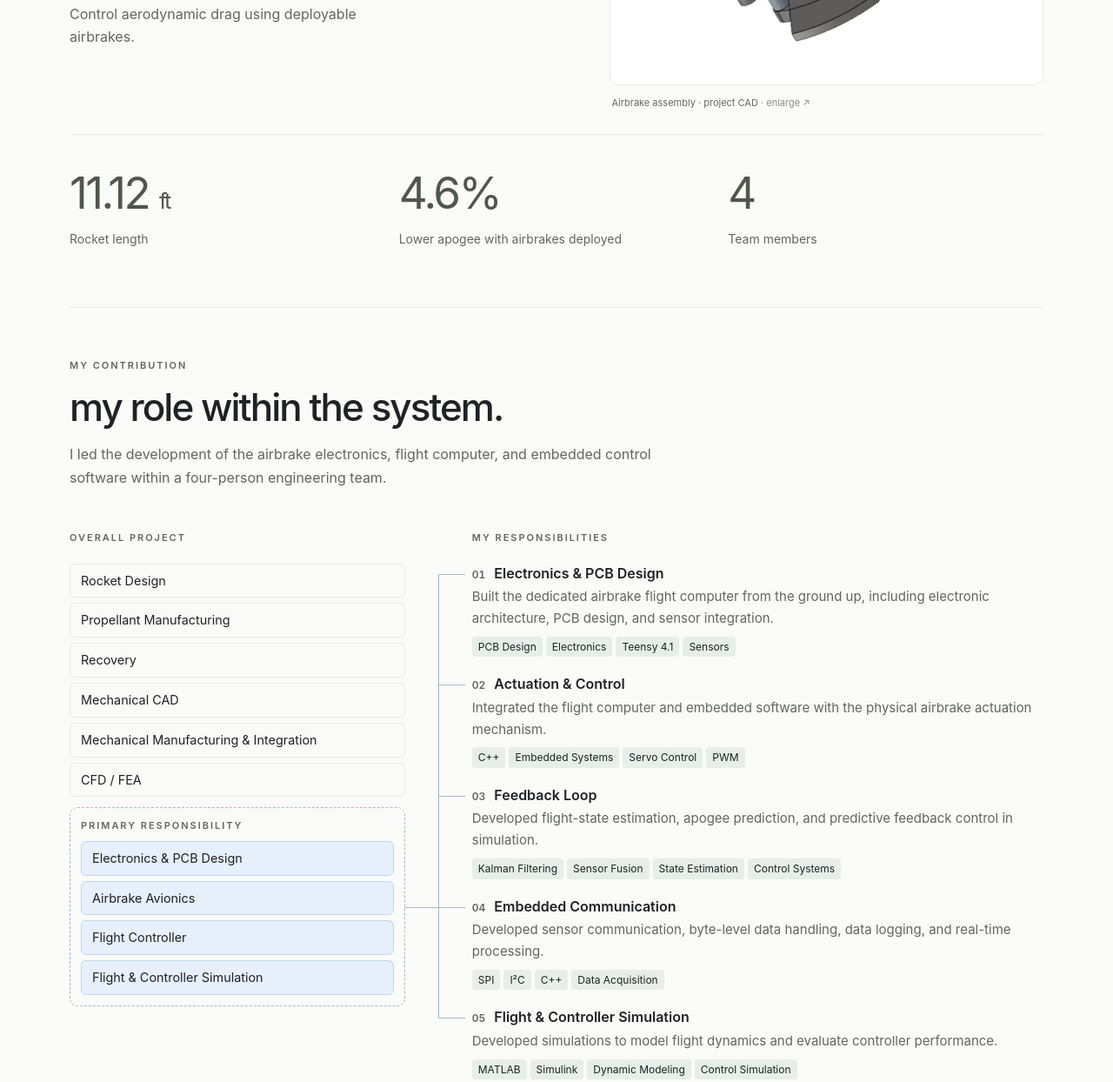
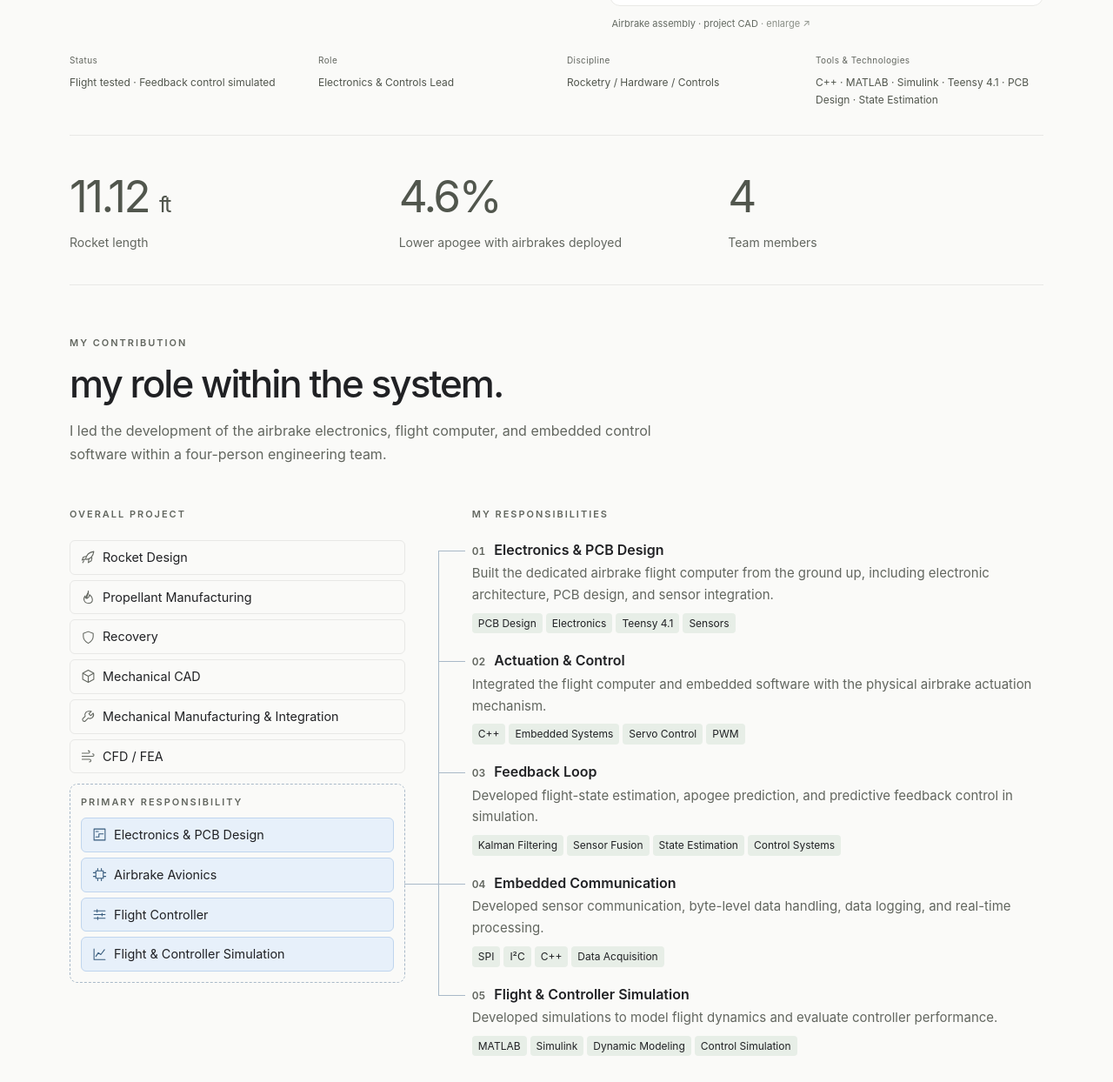
Before and after one commit to Yuuda11/shotak, an Astro site: page /projects/rocket-airbrake in a window 1280 px wide. Shown: the part 851-2095 px from the top of the page at 87% size. Built offline with nearby package versions, Linux system fonts and the light colour scheme; Astro itself is replaced by a stand-in of ours.

Commit message:
Restore rocket project facts and add discipline icons

```diff
--- a/docs/STATUS.md
+++ b/docs/STATUS.md
@@ -323,3 +323,9 @@ Pre-edit checkpoint: e39d018. Verification passed with zero Astro diagnostics, 1
 Restored the shared highlighted hero introduction. The compact overview now leads directly to the three statistics. A responsive HTML map groups four primary disciplines within the ten team disciplines and connects them to five responsibilities. Flight qualification remains in the architecture and flight evidence sections. Kalman filtering appears in the project poster. SPI, I²C, PWM and byte-level handling are owner-supplied specifics.
 
 Checkpoint a614064. Astro verification passed with 15 built pages and 263 checked local links. Local Chrome checks at 1440, 768 and 390 pixels confirmed responsive layout, section anchors and image and document destinations.
+
+## Rocket opening metadata and discipline icons · 2026-11-17
+
+The shared project facts component now follows the smaller enlargeable CAD figure. It uses the rocket entry’s status, role, discipline and six tools. The three statistics share number and label baselines. Ten decorative line icons distinguish disciplines inside the existing contribution map.
+
+Checkpoint 9420bcb. Verification passed with 15 built pages and 263 checked links. Chrome checks at 1440, 768 and 390 pixels confirmed navigation targets, full-size image and document destinations, and no horizontal overflow.
--- a/src/components/Icon.astro
+++ b/src/components/Icon.astro
@@ -1,7 +1,18 @@
 ---
 interface Props {name?:string;class?:string;}
 const {name='arrow',class:className}=Astro.props;
-const paths:Record<string,string>={arrow:'M5 19 19 5M5 5h14v14',right:'M4 12h16m-6-6 6 6-6 6',down:'M12 4v16m-6-6 6 6 6-6',mail:'M3 5h18v14H3zM3 5l9 7 9-7',linkedin:'M5 10v10M5 5v.1M10 20V10h4v2c3-4 6-2 6 1v7M10 10v10',grid:'M3 3h7v7H3zM14 3h7v7h-7zM3 14h7v7H3zM14 14h7v7h-7z',plus:'M12 5v14M5 12h14',download:'M12 3v12m-5-5 5 5 5-5M4 16v5h16v-5'};
+const paths:Record<string,string>={arrow:'M5 19 19 5M5 5h14v14',right:'M4 12h16m-6-6 6 6-6 6',down:'M12 4v16m-6-6 6 6 6-6',mail:'M3 5h18v14H3zM3 5l9 7 9-7',linkedin:'M5 10v10M5 5v.1M10 20V10h4v2c3-4 6-2 6 1v7M10 10v10',grid:'M3 3h7v7H3zM14 3h7v7h-7zM3 14h7v7H3zM14 14h7v7h-7z',plus:'M12 5v14M5 12h14',download:'M12 3v12m-5-5 5 5 5-5M4 16v5h16v-5',
+  rocket: 'M8 15C9 8 14 4 21 3c-1 7-5 12-12 13z M8 11l-4 1-2 5 6-2m5 1-1 5 5-3 1-5M5 18l-2 3',
+  flame: 'M12 2c2 6-4 8-2 12 2-1 4-3 4-6 6 5 7 13-1 14C5 22 3 15 7 10c0 3 1 4 2 4-2-6 4-7 3-12z',
+  shield: 'M12 3l8 3v5c0 5-3 8-8 11-5-3-8-6-8-11V6z',
+  cube: 'm12 2 9 5v10l-9 5-9-5V7zM3 7l9 5 9-5m-9 5v10',
+  wrench: 'M14 4a6 6 0 0 0-7 8L3 16a3 3 0 0 0 4 4l5-5a6 6 0 0 0 8-8l-4 4-3-3 4-4z',
+  airflow: 'M2 7h10c3 0 3-4 0-4M2 12h17c3 0 3-4 0-4M2 17h12c3 0 3 4 0 4',
+  circuit: 'M3 3h18v18H3z M6 16h5v-5h7 M6 7h4',
+  chip: 'M6 6h12v12H6z M9 2v4m6-4v4M9 18v4m6-4v4M2 9h4m-4 6h4m12-6h4m-4 6h4',
+  sliders: 'M3 6h18M3 12h18M3 18h18M8 4v4m8 2v4m-7 2v4',
+  chart: 'M3 3v17h18M6 15l4-6 4 3 6-8',
+};
 ---
 <svg class={className} width="20" height="20" viewBox="0 0 24 24" fill="none" stroke="currentColor" stroke-width="1.5" stroke-linecap="round" stroke-linejoin="round" aria-hidden="true">
 <path d={paths[name] || paths.arrow}/>
--- a/src/components/RocketInvolvement.astro
+++ b/src/components/RocketInvolvement.astro
@@ -1,6 +1,19 @@
 ---
-const teamDisciplines = ['Rocket Design', 'Propellant Manufacturing', 'Recovery', 'Mechanical CAD', 'Mechanical Manufacturing & Integration', 'CFD / FEA'];
-const primaryDisciplines = ['Electronics & PCB Design', 'Airbrake Avionics', 'Flight Controller', 'Flight & Controller Simulation'];
+import Icon from './Icon.astro';
+const teamDisciplines = [
+  { label: 'Rocket Design', icon: 'rocket' },
+  { label: 'Propellant Manufacturing', icon: 'flame' },
+  { label: 'Recovery', icon: 'shield' },
+  { label: 'Mechanical CAD', icon: 'cube' },
+  { label: 'Mechanical Manufacturing & Integration', icon: 'wrench' },
+  { label: 'CFD / FEA', icon: 'airflow' },
+];
+const primaryDisciplines = [
+  { label: 'Electronics & PCB Design', icon: 'circuit' },
+  { label: 'Airbrake Avionics', icon: 'chip' },
+  { label: 'Flight Controller', icon: 'sliders' },
+  { label: 'Flight & Controller Simulation', icon: 'chart' },
+];
 const responsibilities = [
   { title: 'Electronics & PCB Design', detail: 'Built the dedicated airbrake flight computer from the ground up, including electronic architecture, PCB design, and sensor integration.', skills: ['PCB Design', 'Electronics', 'Teensy 4.1', 'Sensors'] },
   { title: 'Actuation & Control', detail: 'Integrated the flight computer and embedded software with the physical airbrake actuation mechanism.', skills: ['C++', 'Embedded Systems', 'Servo Control', 'PWM'] },
@@ -18,10 +31,10 @@ const responsibilities = [
   <div class="map">
     <div id="engineering-systems">
       <h3 class="eyebrow">Overall project</h3>
-      <ul class="disciplines">{teamDisciplines.map(name => <li>{name}</li>)}</ul>
+      <ul class="disciplines">{teamDisciplines.map(({label, icon}) => <li><Icon name={icon}/>{label}</li>)}</ul>
       <div class="primary">
         <p class="eyebrow">Primary responsibility</p>
-        <ul class="disciplines">{primaryDisciplines.map(name => <li>{name}</li>)}</ul>
+        <ul class="disciplines">{primaryDisciplines.map(({label, icon}) => <li><Icon name={icon}/>{label}</li>)}</ul>
       </div>
     </div>
     <div class="responsibilities">
@@ -40,7 +53,9 @@ const responsibilities = [
   .map {--gutter:clamp(44px,6vw,84px);--wire:#a9b9c8;display:grid;grid-template-columns:minmax(0,37fr) minmax(0,63fr);gap:var(--gutter);margin-top:var(--process-intro-gap)}
   .map ul,.map ol {padding:0;margin:0;list-style:none}
   .disciplines {display:grid;grid-auto-rows:1fr;gap:6px}
-  .disciplines li {display:flex;align-items:center;padding:7px 12px;border:1px solid var(--border);border-radius:6px;font-size:.9rem}
+  .disciplines li {display:flex;align-items:center;gap:8px;padding:7px 12px;border:1px solid var(--border);border-radius:6px;font-size:.9rem}
+  .disciplines :global(svg) {width:17px;height:17px;flex:none;color:var(--muted)}
+  .primary :global(svg) {color:var(--accent)}
   .primary {position:relative;margin-top:12px;padding:12px;border:1px dashed var(--wire);border-radius:9px}
   .primary .eyebrow {margin-bottom:8px}
   .primary li {background:var(--blue);border-color:var(--project-marker-blue)}
--- a/src/components/RocketProjectIntro.astro
+++ b/src/components/RocketProjectIntro.astro
@@ -11,22 +11,26 @@ import TechnicalFigure from './TechnicalFigure.astro';
   </div>
   <TechnicalFigure src="/images/projects/rocket-airbrake/assembly.webp" alt="CAD assembly of the rocket’s deployable airbrake mechanism" caption="Airbrake assembly · project CAD" width={537} height={481}/>
   </div>
-  <dl>
+  <slot/>
+  <dl class="stats">
     <div><dt>Rocket length</dt><dd>11.12 <small>ft</small></dd></div>
     <div><dt>Lower apogee with airbrakes deployed</dt><dd>4.6%</dd></div>
     <div><dt>Team members</dt><dd>4</dd></div>
   </dl>
 </section>
 <style>
-  section {border-top:1px solid var(--border)}
+  section {padding-block:var(--related-content-gap);border-top:1px solid var(--border)}
   .goal {display:grid;grid-template-columns:1.15fr 1fr;align-items:center;gap:var(--process-intro-gap)}
+  .goal :global(.technical-figure-frame img) {max-height:clamp(200px,21vw,250px)}
   .section-heading {margin:0}
   h2 {max-width:19ch;margin-bottom:var(--related-content-gap)}
   .approach {max-width:36ch}
-  dl {display:grid;grid-template-columns:repeat(3,minmax(0,1fr));gap:16px;border-top:1px solid var(--border);margin-top:var(--related-content-gap);padding-top:24px}
-  dl div {display:flex;flex-direction:column-reverse;justify-content:end}
+  .stats {display:grid;grid-template-columns:repeat(3,minmax(0,1fr));column-gap:16px;row-gap:0;padding-top:var(--related-content-gap)}
+  .stats div {display:grid;grid-template-rows:subgrid;grid-row:span 2;row-gap:0}
+  .stats dd {grid-row:1}
+  .stats dt {grid-row:2}
   dd {margin:0;font-size:clamp(1.65rem,4vw,3.25rem);letter-spacing:-.05em}
   dd small {font-size:.5em}
   dt {color:var(--muted);font-size:.875rem}
-  @media(max-width:660px){.goal {grid-template-columns:1fr}dl {gap:10px}}
+  @media(max-width:660px){.goal {grid-template-columns:1fr}.stats {column-gap:10px}}
 </style>
--- a/src/content/projects/rocket-airbrake.md
+++ b/src/content/projects/rocket-airbrake.md
@@ -6,7 +6,7 @@ highlightTone: "blue"
 summary: "Developed the electronics and software for a team-built high-powered rocket with a custom airbrake system."
 category: "Rocketry / Controls / Hardware"
 filters: ["Controls", "Hardware"]
-tools: ["C++", "MATLAB", "Simulink", "Teensy 4.1", "PCB Design", "State Estimation", "Electronics"]
+tools: ["C++", "MATLAB", "Simulink", "Teensy 4.1", "PCB Design", "State Estimation"]
 previewTools: ["Mechanical Design", "Controls", "State Estimation", "C++", "MATLAB"]
 illustration:
   src: /images/projects/covers/rocket.webp
@@ -17,10 +17,11 @@ coverAlt: "Airbrake CAD assembly from the existing rocket project portfolio"
 order: 1
 featured: 1
 cardNote: "Team flight result: 4.6% apogee reduction at full deployment; feedback control simulated."
-role: "Electronics and Software"
+role: "Electronics & Controls Lead"
+discipline: "Rocketry / Hardware / Controls"
 year: "2026"
 teamContext: "Four-person GW capstone team · advisor: Professor Amir Barakati"
-projectStatus: "Flight demonstration completed; feedback control simulated"
+projectStatus: "Flight tested · Feedback control simulated"
 cardStatus: "Flight demonstration completed; feedback control simulated"
 documents: [rocket-final-report, rocket-poster]
 status: "published"
--- a/src/layouts/ProjectLayout.astro
+++ b/src/layouts/ProjectLayout.astro
@@ -36,7 +36,9 @@ const mediaLabels={concept:'concept illustration',diagram:'functional diagram',p
 <h1>{projectTitlePrefix}<span class="project-title-final">{projectTitleFinal}<span class="project-title-dot">.</span></span></h1>
 <p>{subtitleHighlightIndex>=0&&p.highlightPhrase?<>{p.subtitle.slice(0,subtitleHighlightIndex)}<span class={`project-subtitle-highlight tone-${p.highlightTone??'blue'}`}>{p.highlightPhrase}</span>{p.subtitle.slice(subtitleHighlightIndex+p.highlightPhrase.length)}</>:p.subtitle}</p>
 </header>
-{project.id==='rocket-airbrake'?<><RocketProjectIntro/><RocketInvolvement/></>:<>
+{project.id==='rocket-airbrake'?<><RocketProjectIntro>
+<ProjectFacts status={p.projectStatus} role={p.role} discipline={p.discipline??p.category} tools={p.tools}/>
+</RocketProjectIntro><RocketInvolvement/></>:<>
 <div class="case-cover">
 {project.id==='autonomous-mini-pupper'?<a class="case-cover-enlargement" href={url(p.cover)} target="_blank" rel="noopener noreferrer" aria-label="Open full-size Mini Pupper technical illustration">
 <img src={url(p.cover)} alt={p.coverAlt} width="1536" height="1024" fetchpriority="high"/>
```
